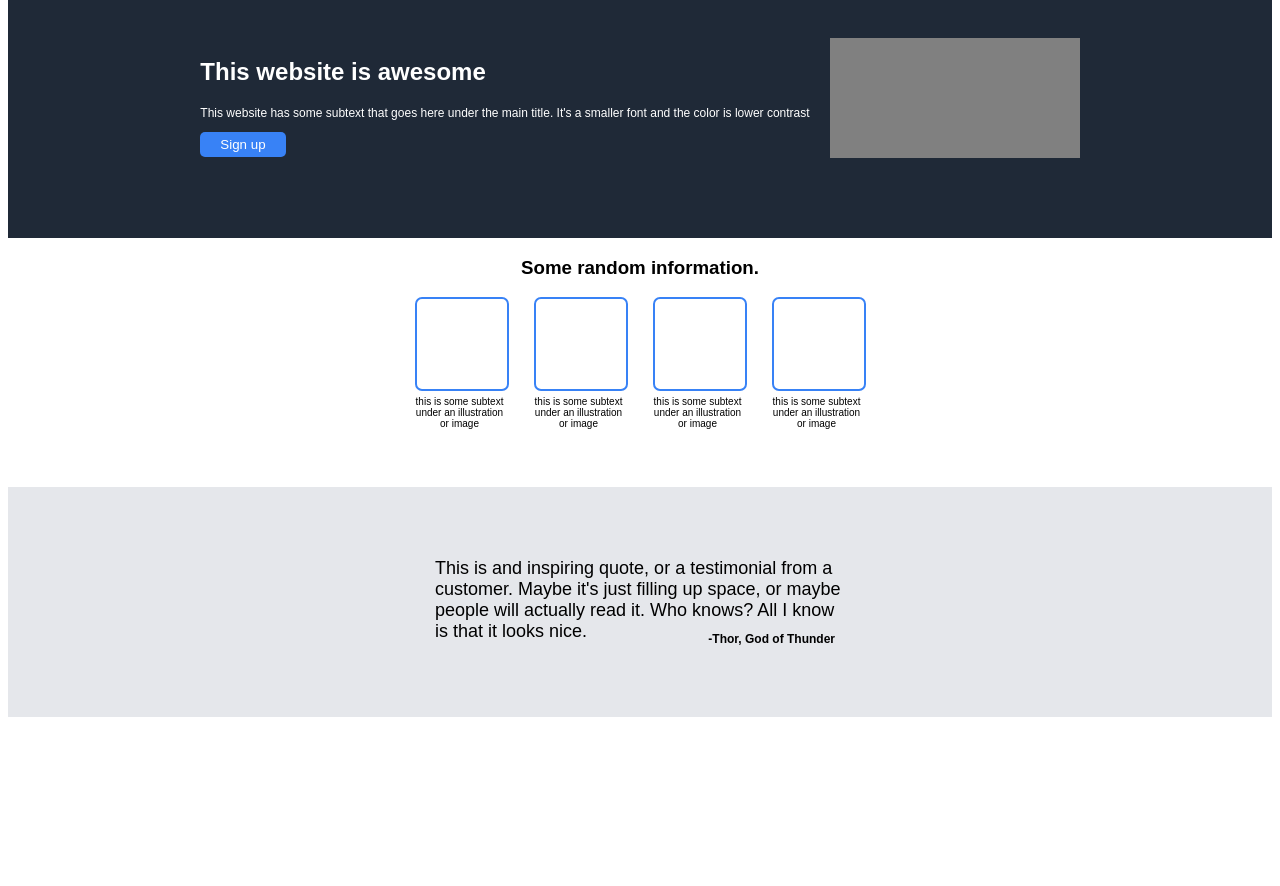
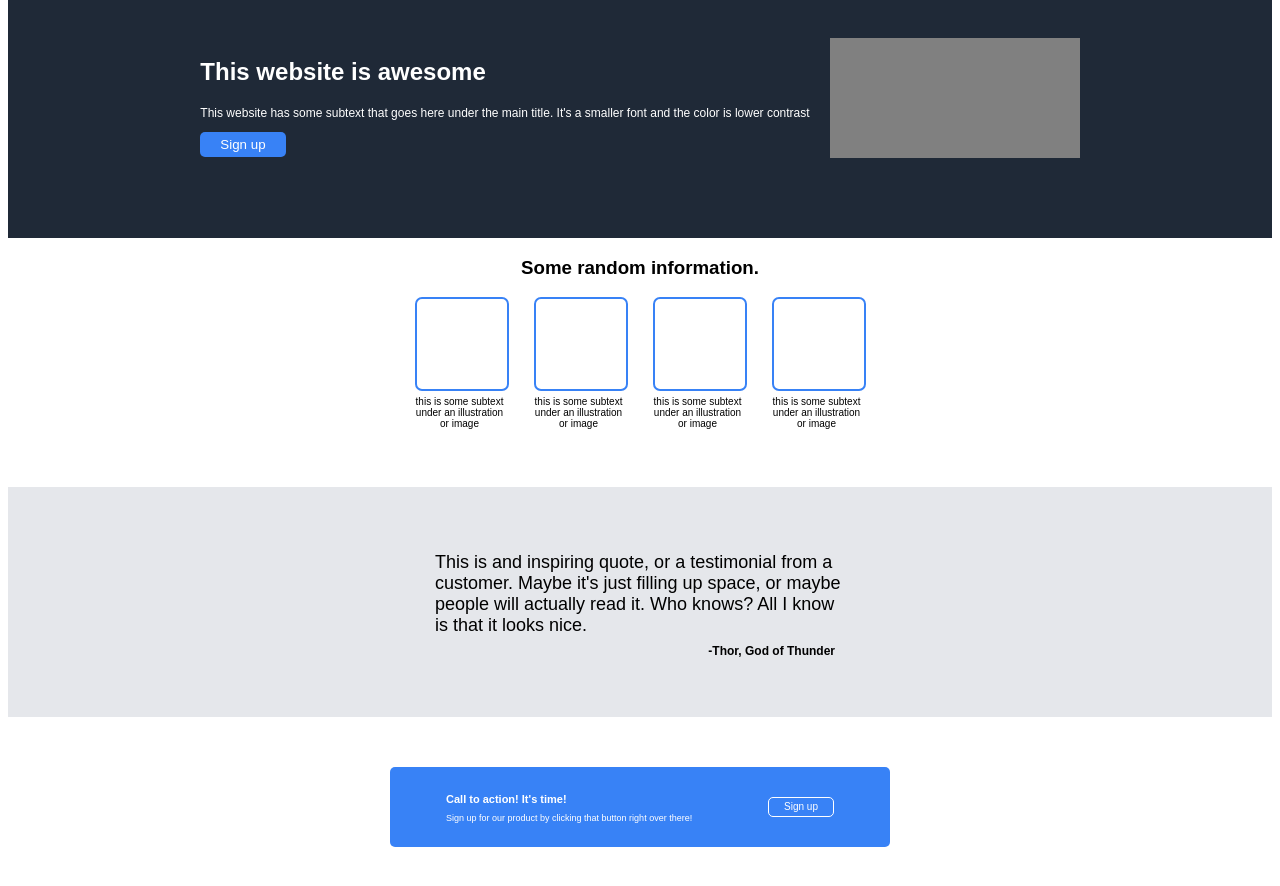
Before and after one commit to doldol3/landing-page, a plain HTML site: page index.html in a window 1280 px wide. Shown: the part 56-942 px from the top of the page. Before the commit the page ends 800 px from the top, so only its background shows below. Drawn offline with Linux system fonts and the light colour scheme.

Commit message:
Create section-five layout

```diff
--- a/index.html
+++ b/index.html
@@ -57,9 +57,20 @@
 
     <div class="section-four">
       <div class="quote">
-        <div class="text">This is and inspiring quote, or a testimonial from a customer. Maybe it's just filling up space, or maybe people will actually read it. Who knows? All I know is that it looks nice.</div>
-        <div class="thor">-Thor, God of Thunder</div>
+        <p class="text">This is and inspiring quote, or a testimonial from a customer. Maybe it's just filling up space, or maybe people will actually read it. Who knows? All I know is that it looks nice.</p>
+        <p class="thor">-Thor, God of Thunder</p>
       </div>
     </div>
+
+    <div class="section-five">
+        <div class="blue-box">
+          <div class="text">
+            <p class="call">Call to action! It's time!</p>
+            <p class="sign">Sign up for our product by clicking that button right over there!</p>
+          </div>
+            <button>Sign up</button>
+        </div>
+    </div>
+
 </body>
 </html>
--- a/style.css
+++ b/style.css
@@ -119,3 +119,49 @@ ul {
     font-weight: bold;
     margin-right: 30px;
 }
+
+.section-five {
+    display: flex;
+    justify-content: center;
+    align-items: center;
+    color: white;
+    padding: 50px;
+}
+
+.blue-box {
+    background-color: #3882F6;
+    width: 500px;
+    height: 80px;
+    display: flex;
+    justify-content: space-around;
+    align-items: center;
+    border-radius: 5px;
+}
+
+.section-five button {
+    background-color: #3882F6;
+    color: white;
+    border: 1px solid white;
+    border-radius: 5px;
+    height: 20px;
+    padding: 0 15px;
+    font-size: 10px;
+    margin-right: 20px;
+}
+
+.section-five .text {
+    width: 250px;
+    text-align: left;
+    margin-left: 20px;
+
+}
+
+.call {
+    margin-bottom: -1px;
+    font-weight: bold;
+    font-size: 11px;
+}
+
+.sign {
+    font-size: 9px;
+}
```
